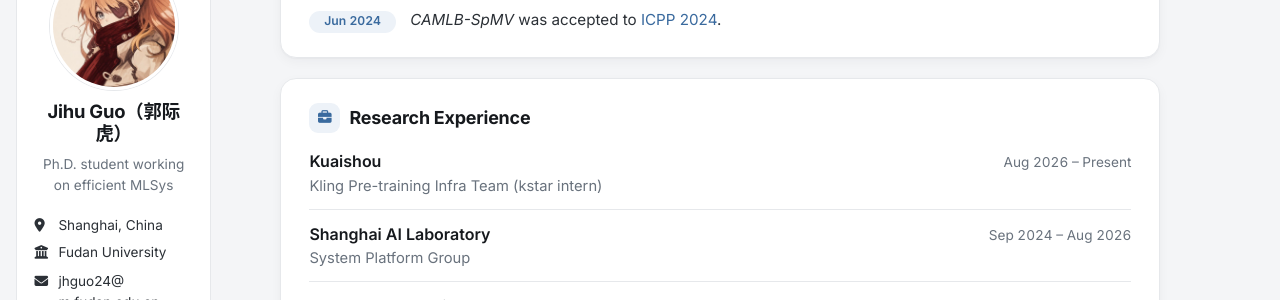
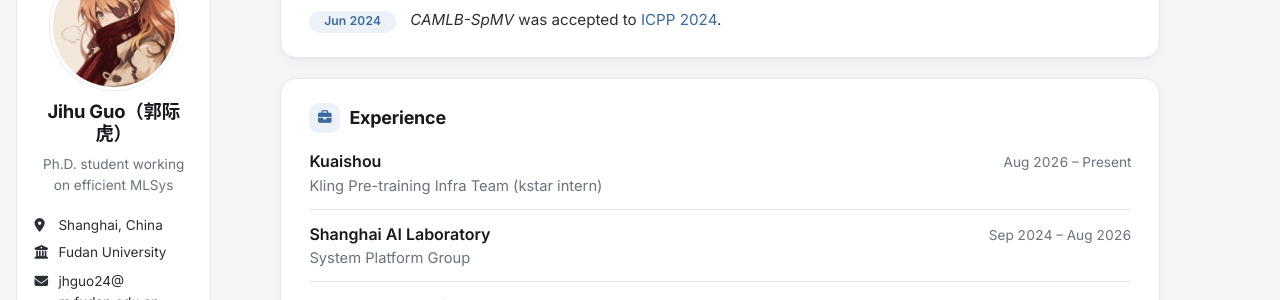
Before and after one commit to guojihu-hana/guojihu-hana.github.io, a Jekyll site: the page built from _pages/about.html, in a window 1280 px wide and 900 px high, scrolled down 490 px. Shown: the part 153-453 px from the top of the window. Built offline with Jekyll 4.4.1, drawn with Linux system fonts in a browser that asks for light colours; a script bundle is joined from its source files by our own code; a style sheet for code colours, icons or effects is not loaded.

Commit message:
Rename Research Experience to Experience
Co-authored-by: Cursor <cursoragent@cursor.com>

```diff
--- a/_data/ui.yml
+++ b/_data/ui.yml
@@ -3,7 +3,7 @@
 en:
   about_me: "About Me"
   news: "News"
-  experience: "Research Experience"
+  experience: "Experience"
   education: "Education"
   skills: "Skills"
   publications: "Publications"
@@ -20,7 +20,7 @@ en:
 zh:
   about_me: "关于我"
   news: "最新动态"
-  experience: "研究经历"
+  experience: "经历"
   education: "教育经历"
   skills: "技能"
   publications: "发表论文"
```
